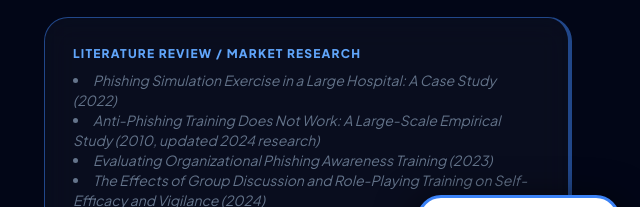
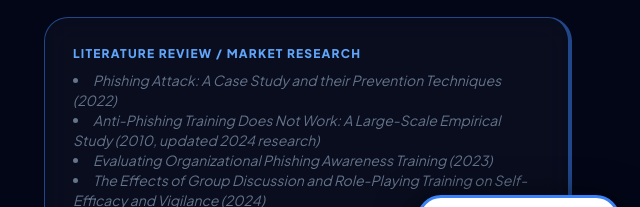
Before and after one commit to CodeKnight717/Pbl-ppt, a plain HTML site: page index.html in a window 1280 px wide. Shown: the part 487-694 px from the top of the page, 620-1260 px from the left. Drawn offline with nearby package versions, Linux system fonts and the light colour scheme.

Commit message:
version 2.1

```diff
--- a/index.html
+++ b/index.html
@@ -125,7 +125,7 @@
                     <h3 class="text-blue-400 font-bold text-xs uppercase tracking-widest mb-2">Literature Review /
                         Market Research</h3>
                     <ul class="text-sm text-slate-500 italic list-disc list-inside">
-                        <li>Phishing Simulation Exercise in a Large Hospital: A Case Study (2022)</li>
+                        <li>Phishing Attack: A Case Study and their Prevention Techniques (2022)</li>
                         <li>Anti-Phishing Training Does Not Work: A Large-Scale Empirical Study (2010, updated 2024
                             research)</li>
                         <li>Evaluating Organizational Phishing Awareness Training (2023)</li>
```
